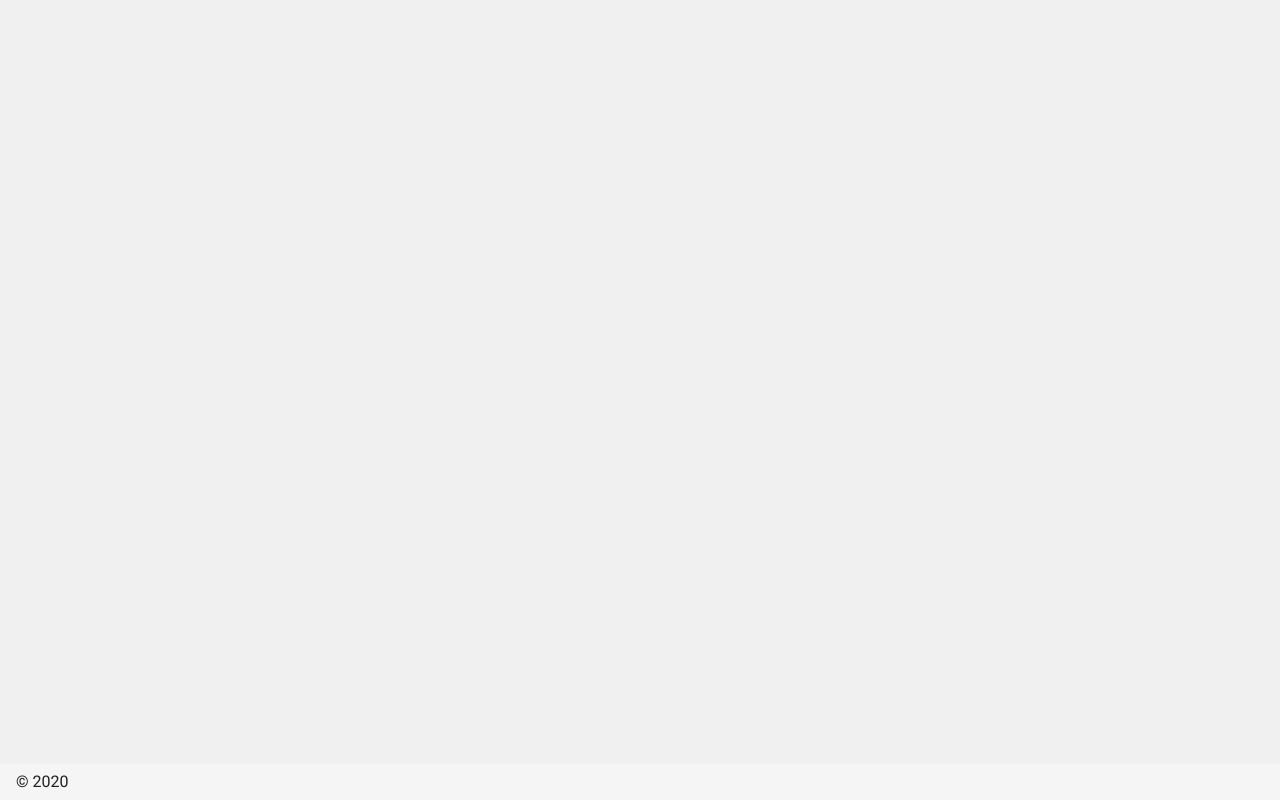
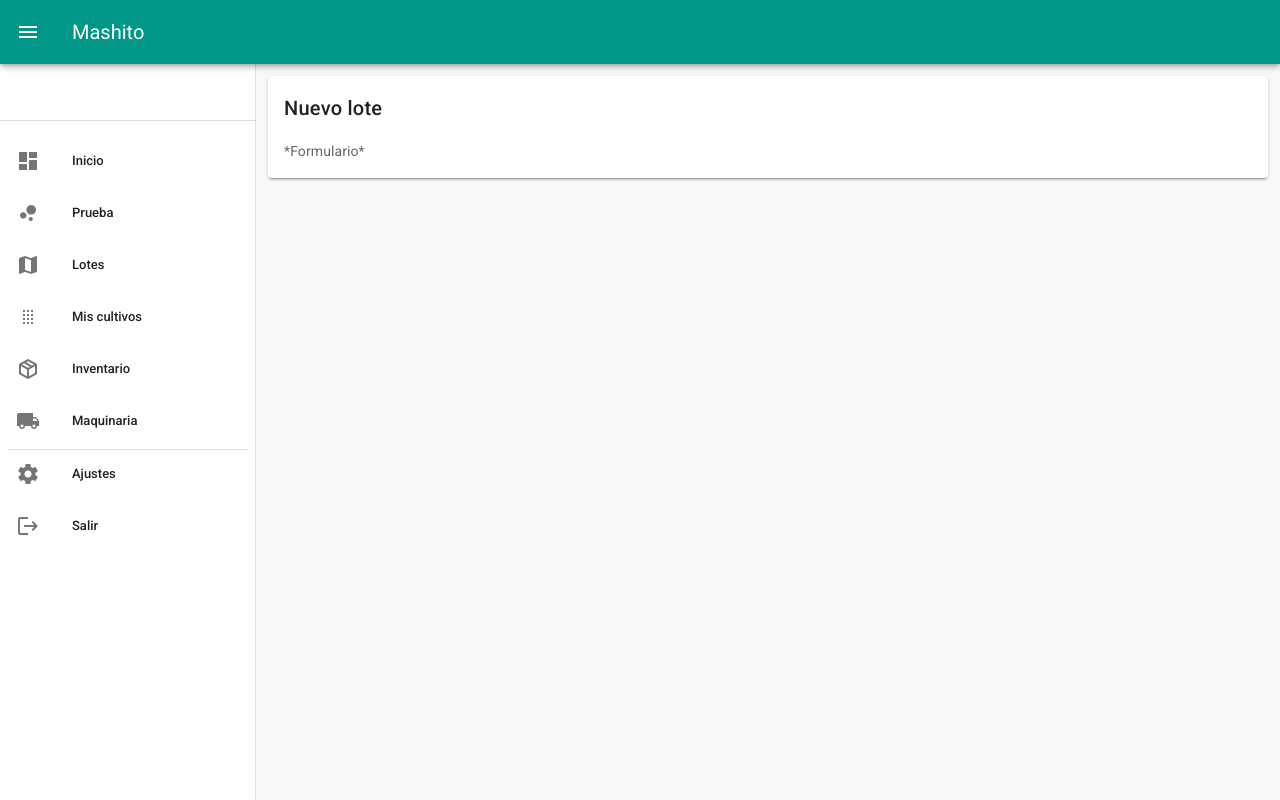
Before and after one commit to jfdelarosa/mashito, a Nuxt app: page /app/cultivo/lotes/agregar in a window 1280 px wide. Before the commit this address had no page. Built offline with nearby package versions, Linux system fonts and the light colour scheme; a web font is replaced by a local one.

Commit message:
estructura de modulos nuevos

```diff
--- a/layouts/app.vue
+++ b/layouts/app.vue
@@ -48,14 +48,14 @@ export default {
           to: '/app/prueba',
         },
         {
-          icon: 'mdi-drag',
-          title: 'Cultivos',
-          to: '/app/cultivo/siembra',
-        },
-        {
           icon: 'mdi-map',
           title: 'Lotes',
           to: '/app/cultivo/lotes/',
+        },
+        {
+          icon: 'mdi-drag',
+          title: 'Mis cultivos',
+          to: '/app/cultivo/siembra',
         },
         {
           icon: 'mdi-package-variant-closed',
--- /dev/null
+++ b/pages/app/cultivo/lotes/agregar.vue
@@ -0,0 +1,11 @@
+<template lang="pug">
+  v-card
+    v-card-title Nuevo lote
+    v-card-text *Formulario*
+</template>
+
+<script>
+export default {
+  layout: 'app',
+}
+</script>
--- a/pages/app/cultivo/lotes/index.vue
+++ b/pages/app/cultivo/lotes/index.vue
@@ -44,7 +44,7 @@ export default {
   }),
   methods: {
     agregar() {
-      this.$router.push('/app/proveedor/insumo/agregar')
+      this.$router.push('/app/cultivo/lotes/agregar')
     },
     editar(id) {
       this.$router.push(`/app/proveedor/insumo/${id}`)
--- a/pages/app/cultivo/siembra/index.vue
+++ b/pages/app/cultivo/siembra/index.vue
@@ -1,7 +1,7 @@
 <template lang="pug">
   v-card
     v-card-title
-      | Mis siembras
+      | Mis cultivos
       v-spacer
       v-spacer
       v-text-field.ma-2(v-model="search" append-icon="mdi-magnify" label="Buscar" single-line hide-details)
```
